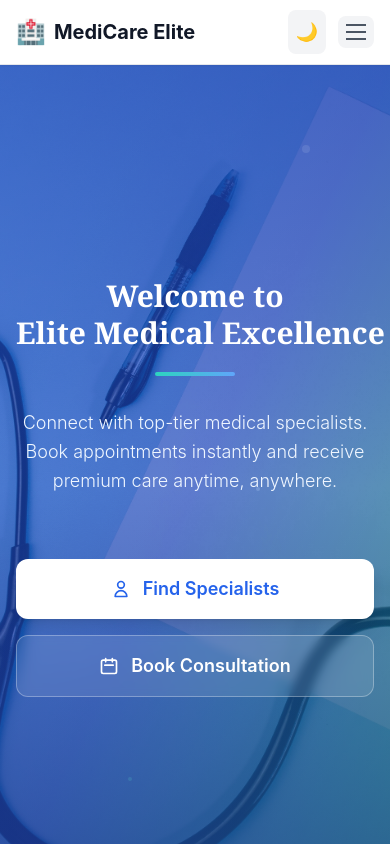
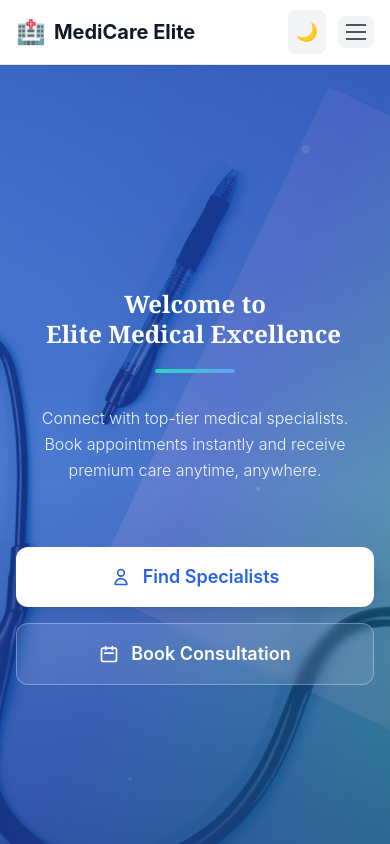
Before and after one commit to mohasbks/doctor-booking-system, a Vue app: page / in a window 390 px wide. Shown: the top 844 px of the page. Built offline with nearby package versions, Linux system fonts and the light colour scheme.

Commit message:
Update HomePage.vue

```diff
--- a/src/components/HomePage.vue
+++ b/src/components/HomePage.vue
@@ -21,7 +21,7 @@
           <!-- Simplified Main Title Section -->
           <div class="space-y-6 sm:space-y-8">
             <div class="space-y-5 sm:space-y-6">
-              <h1 class="text-3xl sm:text-5xl md:text-6xl lg:text-7xl xl:text-8xl font-bold text-white leading-tight min-h-[50px] sm:min-h-[70px] md:min-h-[90px] lg:min-h-[110px] break-words">
+              <h1 class="text-2xl sm:text-4xl md:text-5xl lg:text-6xl xl:text-7xl font-bold text-white leading-tight min-h-[40px] sm:min-h-[60px] md:min-h-[80px] lg:min-h-[100px] break-words px-2">
                 <span class="text-white">Welcome to </span>
                 <span class="typewriter-text" data-text="MediCare Pro">
                   <span class="typewriter-cursor opacity-100 animate-pulse">|</span>
@@ -35,8 +35,8 @@
           </div>
 
           <!-- Simplified Description Section -->
-          <div class="max-w-3xl mx-auto">
-            <p class="text-lg sm:text-xl md:text-2xl text-blue-50 leading-relaxed text-center font-light">
+          <div class="max-w-2xl sm:max-w-3xl mx-auto px-4">
+            <p class="text-base sm:text-lg md:text-xl lg:text-2xl text-blue-50 leading-relaxed text-center font-light">
               Connect with top-tier medical specialists. Book appointments instantly and receive premium care anytime, anywhere.
             </p>
           </div>
```
